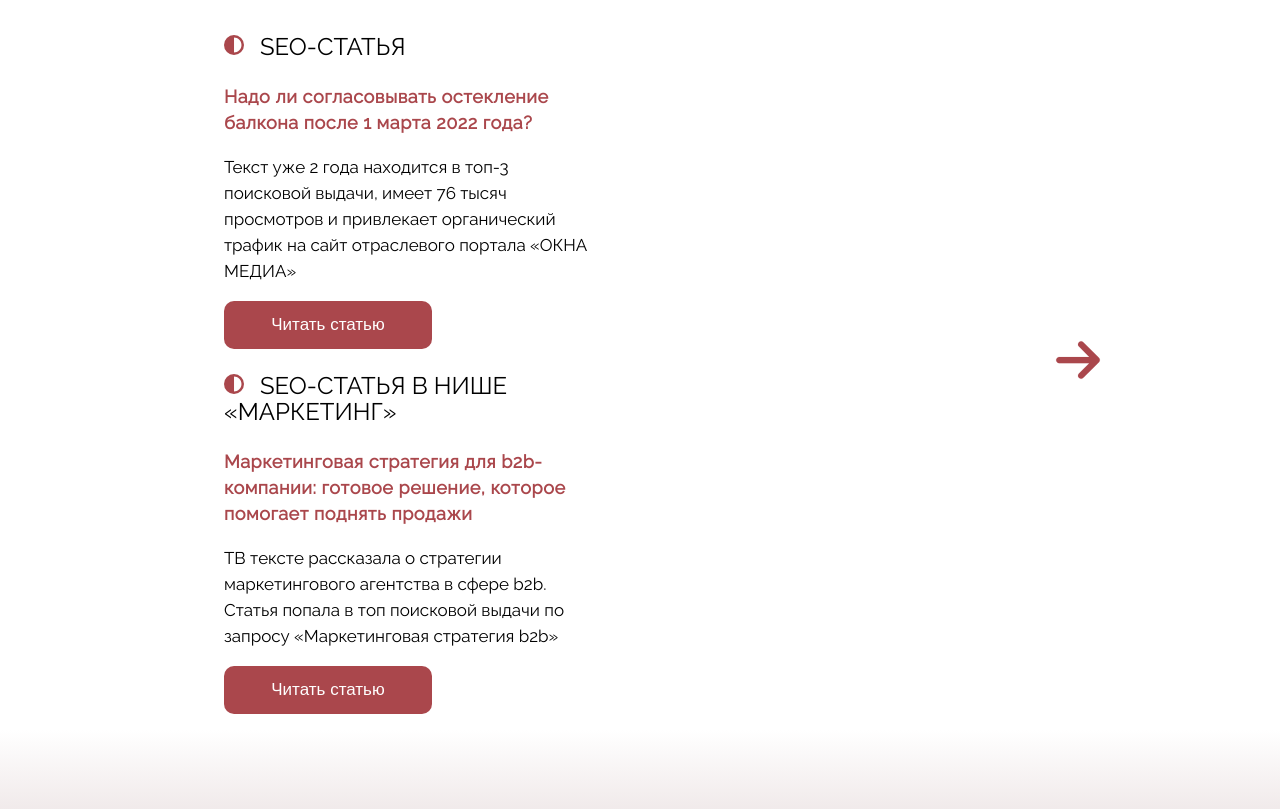
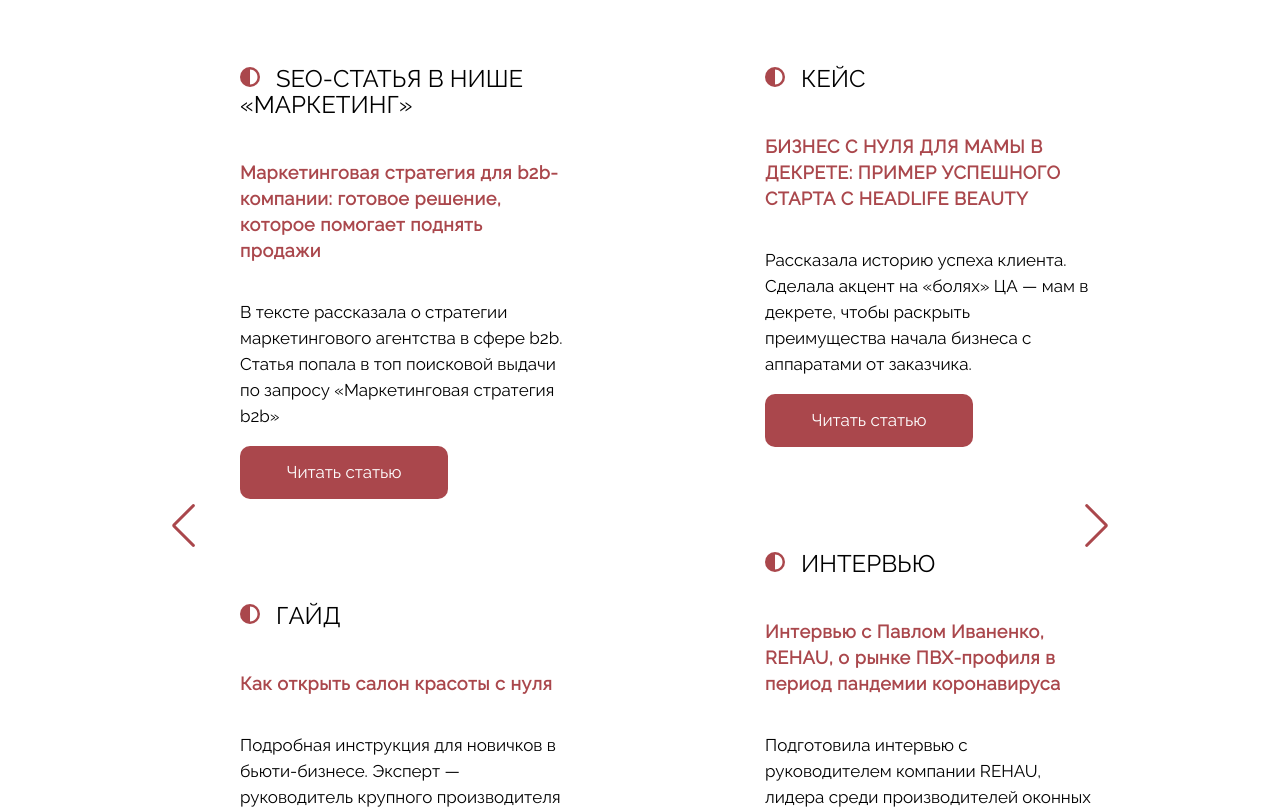
Before and after one commit to Nadia-HPoe/ElenaM_portfolio, a React (Create React App) app: page / in a window 1280 px wide. Shown: the part 4020-4829 px from the top of the page. Built offline with nearby package versions, Linux system fonts and the light colour scheme.

Commit message:
added portfolio slider

```diff
--- a/package.json
+++ b/package.json
@@ -11,6 +11,7 @@
     "react": "^18.3.1",
     "react-dom": "^18.3.1",
     "react-scripts": "^5.0.1",
+    "swiper": "^11.1.4",
     "web-vitals": "^2.1.4"
   },
   "scripts": {
--- a/src/components/AboutMe/aboutme.scss
+++ b/src/components/AboutMe/aboutme.scss
@@ -10,9 +10,11 @@
 }
 
 .aboutme__container,
-.education__container,
+.education__container {
+  padding: 0 14rem;
+}
 .portfolio__container {
-  padding: 0 14rem;
+  padding: 0 10rem;
 }
 .aboutme__title,
 .education__title,
@@ -90,27 +92,30 @@
 
 .portfolio__wrapper {
   display: grid;
-  grid-template-columns: 90% 5%;
+  grid-template-columns: 1fr;
   align-items: center;
-  grid-gap: 5rem;
 }
 
 .portfolio__item {
   display: flex;
   flex-direction: column;
-  padding: 1rem 0;
+  align-items: start;
+  padding: 2rem 0;
+  margin: 1rem 5rem;
+  max-width: 75%;
+  width: 100%;
 }
 
-.portfolio__item-left {
-  text-align: left;
-  max-width: 50%;
-  width: 100%;
-}
-.portfolio__item-right {
-  width: 45%;
-  display: flex;
-  align-self: flex-end;
-}
+// .portfolio__item-left {
+//   text-align: left;
+//   max-width: 50%;
+//   width: 100%;
+// }
+// .portfolio__item-right {
+//   width: 45%;
+//   display: flex;
+//   align-self: flex-end;
+// }
 
 .portfolio__item-paragraph {
   font-weight: 500;
@@ -123,18 +128,34 @@
 
 .portfolio__item-button {
   width: 13rem;
-  height: 3rem;
+  height: 2.5rem;
+  padding-top: 0.8rem;
   background-color: var.$main-color;
   color: white;
   border-color: transparent;
   border-radius: 10px;
-  cursor: pointer;
-  transition: 0.3s all;
+  text-decoration: none;
+  text-align: center;
   font-weight: 500;
   font-size: 17px;
   line-height: 26px;
+  cursor: pointer;
+  transition: 0.3s all;
   &:hover,
   &:active {
     box-shadow: 0px 4px 4px rgba(0, 0, 0, 0.25);
   }
 }
+
+.swiper {
+  width: 100%;
+  height: 100%;
+  margin-left: auto;
+  margin-right: auto;
+}
+
+.swiper-slide {
+  display: flex;
+  justify-content: center;
+  align-items: center;
+}
--- a/src/components/Portfolio/PortfolioItem.jsx
+++ b/src/components/Portfolio/PortfolioItem.jsx
@@ -0,0 +1,31 @@
+import React from "react";
+import { Icons } from "../Icons";
+import "../AboutMe/aboutme.scss";
+
+const PortfolioItem = (props) => {
+  return (
+    <div className='portfolio__item'>
+      <p className='portfolio__item-title'>
+        <Icons
+          className='portfolio__icon icon'
+          name='circle'
+          color='#aa474c'
+          size='20'
+        />
+        {props.title}
+      </p>
+      <p className='portfolio__item-link'>{props.name}</p>
+      <p className='portfolio__item-paragraph'>{props.text}</p>
+      <a
+        href={props.link}
+        target='_blank'
+        rel='noopener noreferrer'
+        className='portfolio__item-button'
+      >
+        Читать статью
+      </a>
+    </div>
+  );
+};
+
+export { PortfolioItem };
--- a/src/components/Portfolio/index.jsx
+++ b/src/components/Portfolio/index.jsx
@@ -1,83 +1,123 @@
 import React from "react";
-import { Icons } from "../Icons";
+import { portfolio } from "./portfolio";
+import { PortfolioItem } from "./PortfolioItem";
 import "../AboutMe/aboutme.scss";
+import { Swiper, SwiperSlide } from "swiper/react";
+import { Pagination } from "swiper/modules";
+import { Navigation } from "swiper/modules";
+import "swiper/css";
+import "swiper/css/navigation";
+import "swiper/css/grid";
+import "swiper/css/pagination";
 
 const Portfolio = () => {
+  // const portfolioList = portfolio.map((item) => (
+  //   <PortfolioItem
+  //     key={item.id}
+  //     title={item.title}
+  //     name={item.name}
+  //     text={item.text}
+  //     link={item.link}
+  //   />
+  // ));
+
+  // {portfolio.slice(0).map((item) => (
+  //   <PortfolioItem
+  //     key={item.id}
+  //     title={item.title}
+  //     name={item.name}
+  //     text={item.text}
+  //     link={item.link}
+  //   />
+  // ))}
   return (
     <div className='portfolio__container'>
       <h2 className='portfolio__title'>Портфолио</h2>
       <hr className='aboutme__title-line' />
       <div className='portfolio__wrapper'>
-        <div className='portfolio__item'>
-          <div className='portfolio__item-left'>
-            <p className='portfolio__item-title'>
-              <Icons
-                className='portfolio__icon icon'
-                name='circle'
-                color='#aa474c'
-                size='20'
+        <Swiper
+          style={{
+            "--swiper-navigation-color": "#aa474c",
+            "--swiper-pagination-color": "#aa474c",
+          }}
+          navigation={true}
+          loop={true}
+          modules={[Navigation, Pagination]}
+          slidesPerView={2}
+          spaceBetween={90}
+          pagination={{
+            clickable: true,
+          }}
+          className='mySwiper'
+        >
+          <SwiperSlide>
+            {portfolio.slice(0, 2).map((item) => (
+              <PortfolioItem
+                key={item.id}
+                title={item.title}
+                name={item.name}
+                text={item.text}
+                link={item.link}
               />
-              SEO-статья
-            </p>
-            <p className='portfolio__item-link'>
-              Надо ли согласовывать остекление балкона после 1 марта 2022 года?
-            </p>
-            <p className='portfolio__item-paragraph'>
-              Текст уже 2 года находится в топ-3 поисковой выдачи, имеет 76
-              тысяч просмотров и привлекает органический трафик на сайт
-              отраслевого портала «ОКНА МЕДИА»
-            </p>
-            <button className='portfolio__item-button'>Читать статью</button>
-          </div>
-          {/* <div className='portfolio__item-right'>
-            <div className='portfolio__item'>
-              <p className='portfolio__item-title'>
-                <Icons
-                  className='portfolio__icon icon'
-                  name='circle'
-                  color='#aa474c'
-                  size='20'
-                />
-                Экспертная SEO-статья
-              </p>
-              <p className='portfolio__item-link'>
-                Единый налоговый платеж с 2023 года: разбираем спорные вопросы
-              </p>
-              <p className='portfolio__item-paragraph'>
-                Статья в блог для международной аудиторской компании в сложной
-                B2B-нише. Приводит на сайт узкую целевую аудиторию, которую
-                можно конвертировать в лиды с помощью формы заявки на сайте.
-              </p>
-              <button className='portfolio__item-button'>Читать статью</button>
-            </div>
-          </div> */}
-          <div className='portfolio__item-left'>
-            <p className='portfolio__item-title'>
-              <Icons
-                className='portfolio__icon icon'
-                name='circle'
-                color='#aa474c'
-                size='20'
+            ))}
+          </SwiperSlide>
+          <SwiperSlide>
+            {portfolio.slice(2, 4).map((item) => (
+              <PortfolioItem
+                key={item.id}
+                title={item.title}
+                name={item.name}
+                text={item.text}
+                link={item.link}
               />
-              SEO-статья в нише «Маркетинг»
-            </p>
-            <p className='portfolio__item-link'>
-              Маркетинговая стратегия для b2b-компании: готовое решение, которое
-              помогает поднять продажи
-            </p>
-            <p className='portfolio__item-paragraph'>
-              ТВ тексте рассказала о стратегии маркетингового агентства в сфере
-              b2b. Статья попала в топ поисковой выдачи по запросу
-              «Маркетинговая стратегия b2b»
-            </p>
-            <button className='portfolio__item-button'>Читать статью</button>
-          </div>
-        </div>
-        <div className='portfolio__switcher'>
-          <Icons name='arrow' color='#aa474c' size='50' />
-        </div>
+            ))}
+          </SwiperSlide>
+          <SwiperSlide>
+            {portfolio.slice(4, 6).map((item) => (
+              <PortfolioItem
+                key={item.id}
+                title={item.title}
+                name={item.name}
+                text={item.text}
+                link={item.link}
+              />
+            ))}
+          </SwiperSlide>
+          <SwiperSlide>
+            {portfolio.slice(6, 8).map((item) => (
+              <PortfolioItem
+                key={item.id}
+                title={item.title}
+                name={item.name}
+                text={item.text}
+                link={item.link}
+              />
+            ))}
+          </SwiperSlide>
+          <SwiperSlide>
+            {portfolio.slice(8, 9).map((item) => (
+              <PortfolioItem
+                key={item.id}
+                title={item.title}
+                name={item.name}
+                text={item.text}
+                link={item.link}
+              />
+            ))}
+          </SwiperSlide>
+        </Swiper>
       </div>
     </div>
+    // {/* // <div className='portfolio__container'>
+    //   <h2 className='portfolio__title'>Портфолио</h2>
+    //   <hr className='aboutme__title-line' />
+    //   <div className='portfolio__wrapper'>
+    //     {portfolioList}
+    //     <div className='portfolio__switcher'>
+    //       <Icons name='arrow' color='#aa474c' size='50' />
+    //     </div>
+    //   </div>
+    // </div> */}
   );
 };
 
--- /dev/null
+++ b/src/components/Portfolio/portfolio.js
@@ -0,0 +1,74 @@
+const portfolio = [
+  {
+    id: 0,
+    title: "SEO-статья в нише «Маркетинг»",
+    name: "Маркетинговая стратегия для b2b-компании: готовое решение, которое помогает поднять продажи",
+    text: "В тексте рассказала о стратегии маркетингового агентства в сфере b2b. Статья попала в топ поисковой выдачи по запросу «Маркетинговая стратегия b2b»",
+    link: "https://rekursium.ru/blog/tpost/e8ki6cmoc1-marketingovaya-strategiya-dlya-b2b-kompa",
+  },
+
+  {
+    id: 1,
+    title: "Гайд",
+    name: "Как открыть салон красоты с нуля",
+    text: "Подробная инструкция для новичков в бьюти-бизнесе. Эксперт — руководитель крупного производителя профессионального косметологического оборудования. В статье дала рекомендации новичкам и через блог познакомила их с брендом заказчика.",
+    link: "https://headlife.beauty/chto-nuzhno-dlya-otkrytiya-salona-krasoty-s-nulya/",
+  },
+  {
+    id: 2,
+    title: "Кейс",
+    name: "БИЗНЕС С НУЛЯ ДЛЯ МАМЫ В ДЕКРЕТЕ: ПРИМЕР УСПЕШНОГО СТАРТА С HEADLIFE BEAUTY",
+    text: "Рассказала историю успеха клиента. Сделала акцент на «болях» ЦА —  мам в декрете, чтобы раскрыть преимущества начала бизнеса с аппаратами от заказчика.",
+    link: "https://headlife.beauty/biznes-s-nulya-dlya-mamy-v-dekrete-primer-uspeshnogo-starta-s-headlife-beauty/",
+  },
+  {
+    id: 3,
+    title: "Интервью",
+    name: "Интервью с Павлом Иваненко, REHAU, о рынке ПВХ-профиля в период пандемии коронавируса",
+    text: "Подготовила интервью с руководителем компании REHAU, лидера среди производителей оконных ПВХ-профилей",
+    link: "https://www.oknamedia.ru/novosti/lyuboy-defitsit-v-tom-chisle-pvh-eto-otrazhenie-obschemirovyh-tendentsiy-intervyu-s-pavlom-ivanenko-rehau-52742",
+  },
+  {
+    id: 4,
+    title: "Экспертная SEO-статья",
+    name: "Единый налоговый платеж с 2023 года: разбираем спорные вопросы",
+    text: "Статья в блог для международной аудиторской компании в сложной B2B-нише. Приводит на сайт узкую целевую аудиторию, которую можно конвертировать в лиды с помощью формы заявки на сайте.",
+    link: "https://sterngoff.com/edinyj-nalogovyj-platezh-s-2023-goda-razbiraem-spornye-voprosy/",
+  },
+  {
+    id: 5,
+    title: "Seo-статья в нише «Недвижимость»",
+    name: "Анализ рынка недвижимости в Дубае: аналитика, прогнозы и перспективы на 2023 год",
+    text: "Обзорная SEO-статья на основе авторитетных источников. Через текст показала экспертность агентства недвижимости.",
+    link: "https://owrealty.ae/ru/analiz-rynka-nedvizhimosti-v-dubae-analitika-prognozy-i-perspektivy-na-2023-god/",
+  },
+  {
+    id: 6,
+    title: "SEO-статья",
+    name: "Надо ли согласовывать остекление балкона после 1 марта 2022 года?",
+    text: "Текст уже 2 года находится в топ-3 поисковой выдачи, имеет 76 тысяч просмотров и привлекает органический трафик на сайт отраслевого портала «ОКНА МЕДИА»",
+    link: "https://www.oknamedia.ru/novosti/nado-li-soglasovyvat-osteklenie-balkona-posle-1-marta-2022-goda-52856",
+  },
+  {
+    id: 7,
+    title: "Текст",
+    name: "О компании",
+    text: "Вместо заезженных штампов добавила в текст конкретику и факты, важные для клиентов компании.",
+    link: "https://100lpromo.ru/about/",
+  },
+  {
+    id: 8,
+    title: "Коммерческая SEO-страница в каталоге",
+    name: "",
+    text: "Оптимизировала страницу под ключевые запросы, при этом отразила максимум полезной информации для клиентов, закрыла все возможные вопросы и возражения, тем самым снизила нагрузку на отдел продаж.",
+    link: "https://100lpromo.ru/catalog/znachki/",
+  },
+  {
+    id: 9,
+    title: "Пресс-релиз",
+    name: "ООО «Тверская генерация» подводит итоги отопительного сезона 2014-2015 гг.",
+    text: "В течение 7 лет я работала пресс-секретарем в отрасли энергетики и ЖКХ. По ссылке - один из подготовленных за это время пресс-релизов.",
+    link: "https://tvgen.ru/news/detalis/77",
+  },
+];
+export { portfolio };
```
Also changed, not shown: 1 other file (tests, documents, lock files or other folders).
